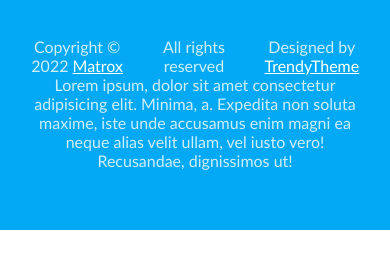
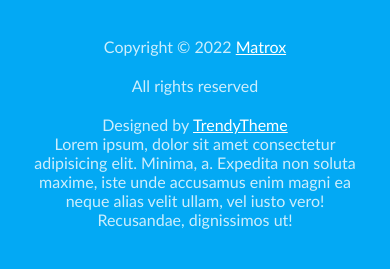
Before and after one commit to SimonasLizaitis/04-coming-soon, a website: page index.html in a window 390 px wide. Shown: the part 1180-1449 px from the top of the page. Before the commit the page ends 1410 px from the top, so only its background shows below. Drawn offline with Linux system fonts and the light colour scheme.

Commit message:
flex direction

```diff
--- a/css/pages/home.css
+++ b/css/pages/home.css
@@ -80,4 +80,7 @@ footer.container {
     .main-title {
         font-size: 60px;
     }
+    .bottom > .trio {
+        flex-direction: column;
+    }
 }
```
